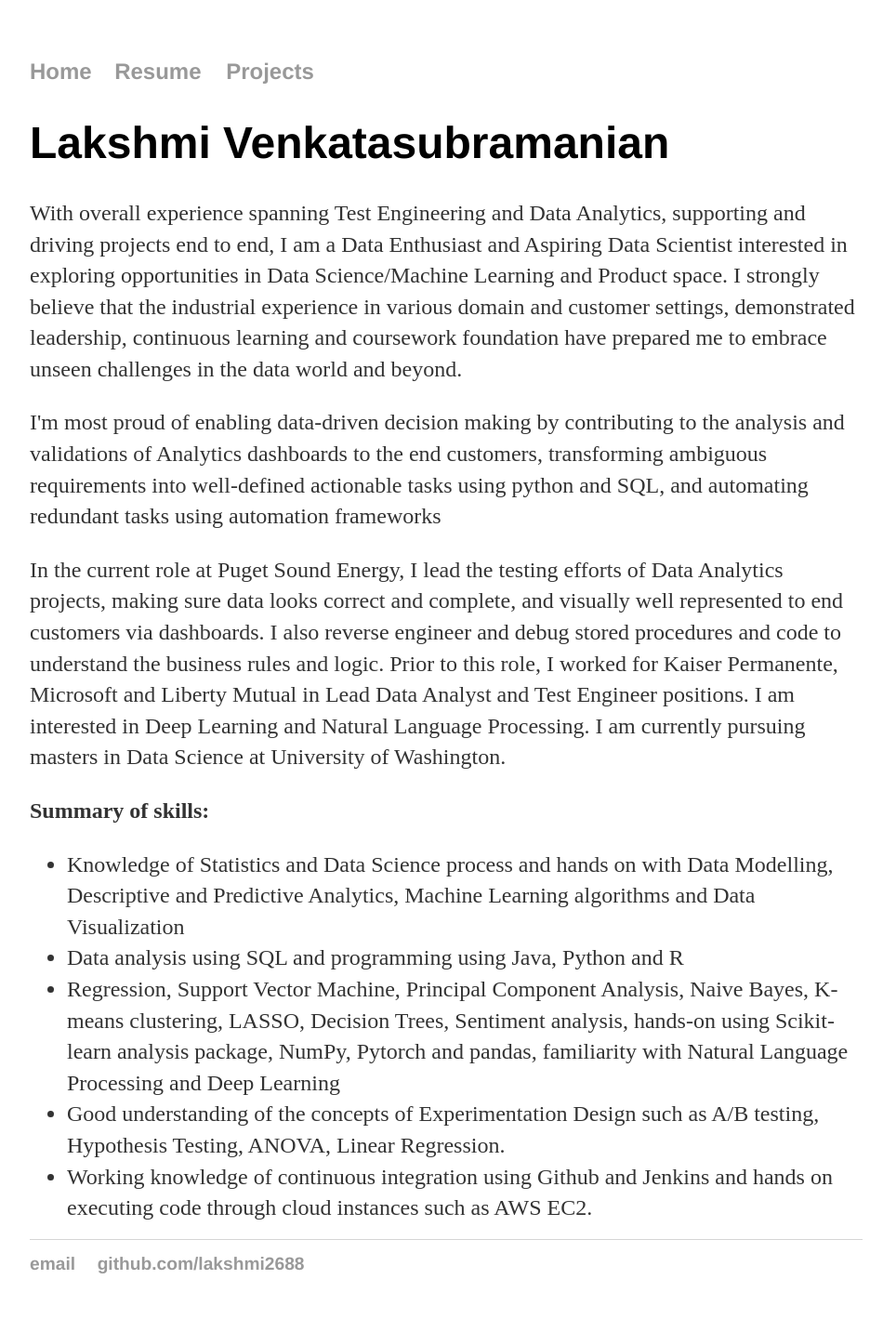
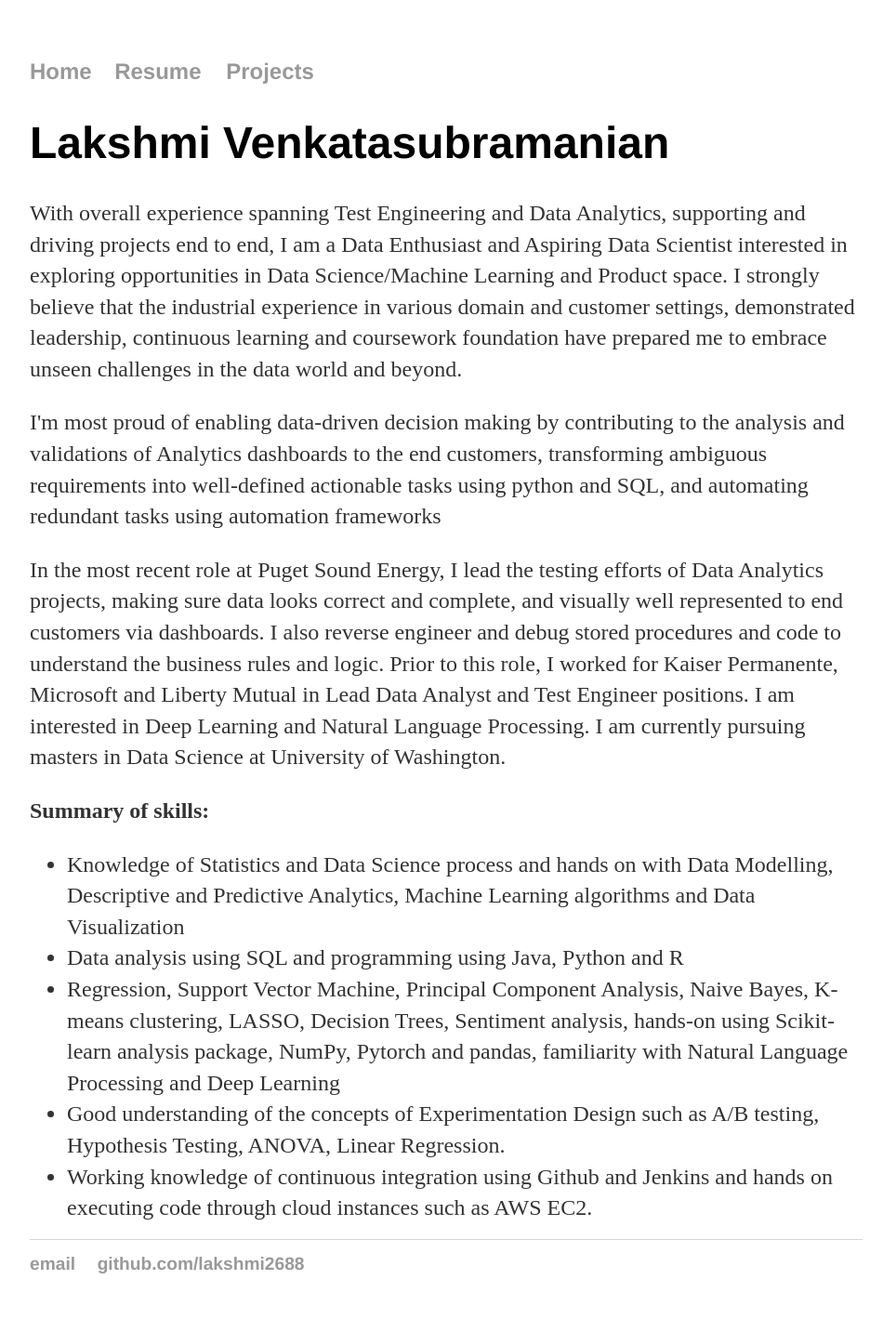
Before and after one commit to lakshmi2688/lakshmi2688.github.io, a Jekyll site: the page built from index.html, in a window 1280 px wide. Shown: the whole page at 93% size, without its empty margins (160-1110 px from the left). Built offline with Jekyll 4.4.1, drawn with Linux system fonts in a browser that asks for light colours.

Commit message:
Update index.html

```diff
--- a/index.html
+++ b/index.html
@@ -7,7 +7,7 @@
 				<p>With overall experience spanning Test Engineering and Data Analytics, supporting and driving projects end to end, I am a Data Enthusiast and Aspiring Data Scientist interested in exploring opportunities in Data Science/Machine Learning and Product space. I strongly believe that the industrial experience in various domain and customer settings, demonstrated leadership, continuous learning and coursework foundation have prepared me to embrace unseen challenges in the data world and beyond.</p>
 	<p>I'm most proud of enabling data-driven decision making by contributing to the analysis and validations of Analytics dashboards to the end customers, transforming ambiguous requirements into well-defined actionable tasks using python and SQL, and automating redundant tasks using automation frameworks</p>
 
-<p>In the current role at Puget Sound Energy, I lead the testing efforts of Data Analytics projects, making sure data looks correct and complete, and visually well represented to end customers via dashboards. I also reverse engineer and debug stored procedures and code to understand the business rules and logic. Prior to this role, I worked for Kaiser Permanente, Microsoft and Liberty Mutual in Lead Data Analyst and Test Engineer positions. I am interested in Deep Learning and Natural Language Processing. I am currently pursuing masters in Data Science at University of Washington.</p>
+<p>In the most recent role at Puget Sound Energy, I lead the testing efforts of Data Analytics projects, making sure data looks correct and complete, and visually well represented to end customers via dashboards. I also reverse engineer and debug stored procedures and code to understand the business rules and logic. Prior to this role, I worked for Kaiser Permanente, Microsoft and Liberty Mutual in Lead Data Analyst and Test Engineer positions. I am interested in Deep Learning and Natural Language Processing. I am currently pursuing masters in Data Science at University of Washington.</p>
 
 <p><strong>Summary of skills:</strong></p>
 <ul>
```
